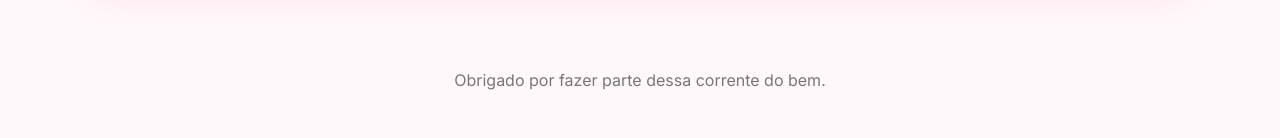
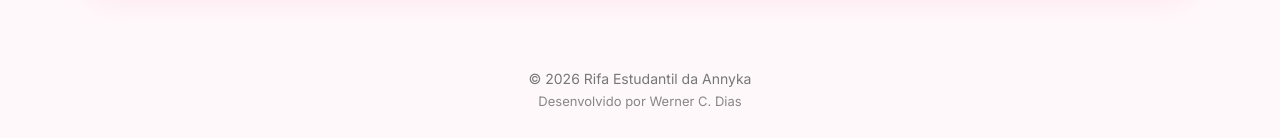
Before and after one commit to wernercostadias/rifaannyka, a Nuxt app in the folder frontend/: page / in a window 1280 px wide. Shown: the part 1892-2030 px from the top of the page. Built offline with nearby package versions, Linux system fonts and the light colour scheme; no server answers.

Commit message:
feat: adicionar animações AOS e atualizar rodapé com informações de copyright

```diff
--- a/frontend/layouts/default.vue
+++ b/frontend/layouts/default.vue
@@ -14,14 +14,17 @@
     </main>
 
     <footer class="site-footer">
-      <div class="container">
-        Obrigado por fazer parte dessa corrente do bem.
+      <div class="container footer-content">
+        <p class="footer-copy">© {{ currentYear }} Rifa Estudantil da Annyka</p>
+        <p class="footer-credit">Desenvolvido por Werner C. Dias</p>
       </div>
     </footer>
   </div>
 </template>
 
 <script setup lang="ts">
+const currentYear = new Date().getFullYear()
+
 function scrollToTop() {
   if (window.location.pathname === '/') {
     window.scrollTo({ top: 0, behavior: 'smooth' })
@@ -115,6 +118,25 @@ main {
   text-align: center;
 }
 
+.footer-content {
+  display: grid;
+  gap: 6px;
+}
+
+.footer-copy,
+.footer-credit {
+  margin: 0;
+}
+
+.footer-copy {
+  font-size: 14px;
+}
+
+.footer-credit {
+  font-size: 13px;
+  opacity: 0.88;
+}
+
 @media (max-width: 560px) {
   .header-content {
     min-height: 58px;
@@ -136,7 +158,14 @@ main {
 
   .site-footer {
     padding: 24px 0;
-    font-size: 14px;
+  }
+
+  .footer-copy {
+    font-size: 13px;
+  }
+
+  .footer-credit {
+    font-size: 12px;
   }
 }
 </style>
--- a/frontend/nuxt.config.ts
+++ b/frontend/nuxt.config.ts
@@ -1,6 +1,6 @@
 export default defineNuxtConfig({
   compatibilityDate: '2026-06-04',
-  css: ['~/assets/css/main.css'],
+  css: ['aos/dist/aos.css', '~/assets/css/main.css'],
   app: {
     head: {
       title: 'Rifa Estudantil da Annyka',
--- a/frontend/package.json
+++ b/frontend/package.json
@@ -10,6 +10,7 @@
   },
   "dependencies": {
     "@nuxtjs/google-fonts": "^3.2.0",
+    "aos": "^2.3.4",
     "canvas-confetti": "^1.9.4",
     "nuxt": "^3.12.0",
     "vue": "^3.4.0"
--- a/frontend/pages/index.vue
+++ b/frontend/pages/index.vue
@@ -1,7 +1,10 @@
 <template>
   <div class="container page">
+    <div data-aos="fade-right">
       <RaffleHero :raffle="raffle" @choose="scrollToNumbers" />
+    </div>
 
+    <div data-aos="fade-left" data-aos-delay="80">
       <NumbersSection
         ref="numbersSection"
         :raffle="raffle"
@@ -15,14 +18,19 @@
         @show-more="showMoreNumbers"
         @open-buyer-modal="buyerModalOpen = true"
       />
+    </div>
 
+    <div data-aos="fade-right" data-aos-delay="140">
       <InfoCardsSection />
+    </div>
 
+    <div data-aos="fade-up" data-aos-delay="180">
       <LatestPurchasesSection
         :latest-purchases="visibleLatestPurchases"
         :show-load-more="showMoreLatestPurchases"
         @show-more="loadMoreLatestPurchases"
       />
+    </div>
 
     <PurchaseLookupModal
       :open="lookupModalOpen"
--- /dev/null
+++ b/frontend/plugins/aos.client.ts
@@ -0,0 +1,11 @@
+import AOS from 'aos'
+
+export default defineNuxtPlugin(() => {
+  AOS.init({
+    duration: 700,
+    easing: 'ease-out-cubic',
+    once: true,
+    offset: 80,
+    mirror: false,
+  })
+})
```
Also changed, not shown: 1 other file (tests, documents, lock files or other folders). Lines whose indentation alone changed are shown as unchanged.
